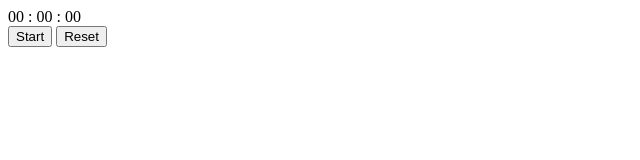
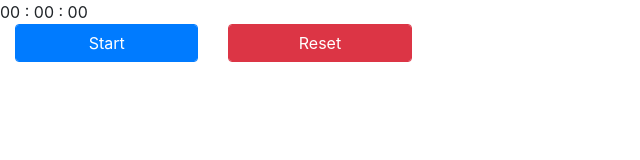
Before and after one commit to TakushiTokuyama/Activity, a website: page src/index.html in a window 1280 px wide. Shown: the whole page, without its empty margins (0-640 px from the left). Drawn offline with nearby package versions, Linux system fonts and the light colour scheme.

Commit message:
bootStrap追加

```diff
--- a/package.json
+++ b/package.json
@@ -11,5 +11,8 @@
   "devDependencies": {
     "electron": "^12.0.9",
     "electron-packager": "^15.2.0"
+  },
+  "dependencies": {
+    "bootstrap": "^5.0.0-beta3"
   }
 }
--- a/src/index.html
+++ b/src/index.html
@@ -5,14 +5,25 @@
     <meta charset="UTF-8">
     <meta http-equiv="X-UA-Compatible" content="IE=edge">
     <meta name="viewport" content="width=device-width, initial-scale=1.0">
+    <link rel="stylesheet" href="../node_modules/bootstrap/dist/css/bootstrap.min.css">
     <title>Document</title>
 </head>
 
 <body>
-    <div id="clock">00 : 00 : 00</div>
-    <button id="start">Start</button>
-    <button id="reset">Reset</button>
-    <script src="./clock.js"></script>
+    <div class="container-fluid">
+        <div class="row">
+            <div id="clock">00 : 00 : 00</div>
+        </div>
+        <div class="row">
+            <div class="col-2">
+                <button type="button" id="start" class="form-control btn btn-primary">Start</button>
+            </div>
+            <div class="col-2">
+                <button type="button" id="reset" class="form-control btn btn-danger">Reset</button>
+            </div>
+        </div>
+    </div>
+    <script src="./clock.js" type="module"></script>
 </body>
 
 </html>
```
Also changed, not shown: 1 other file.
